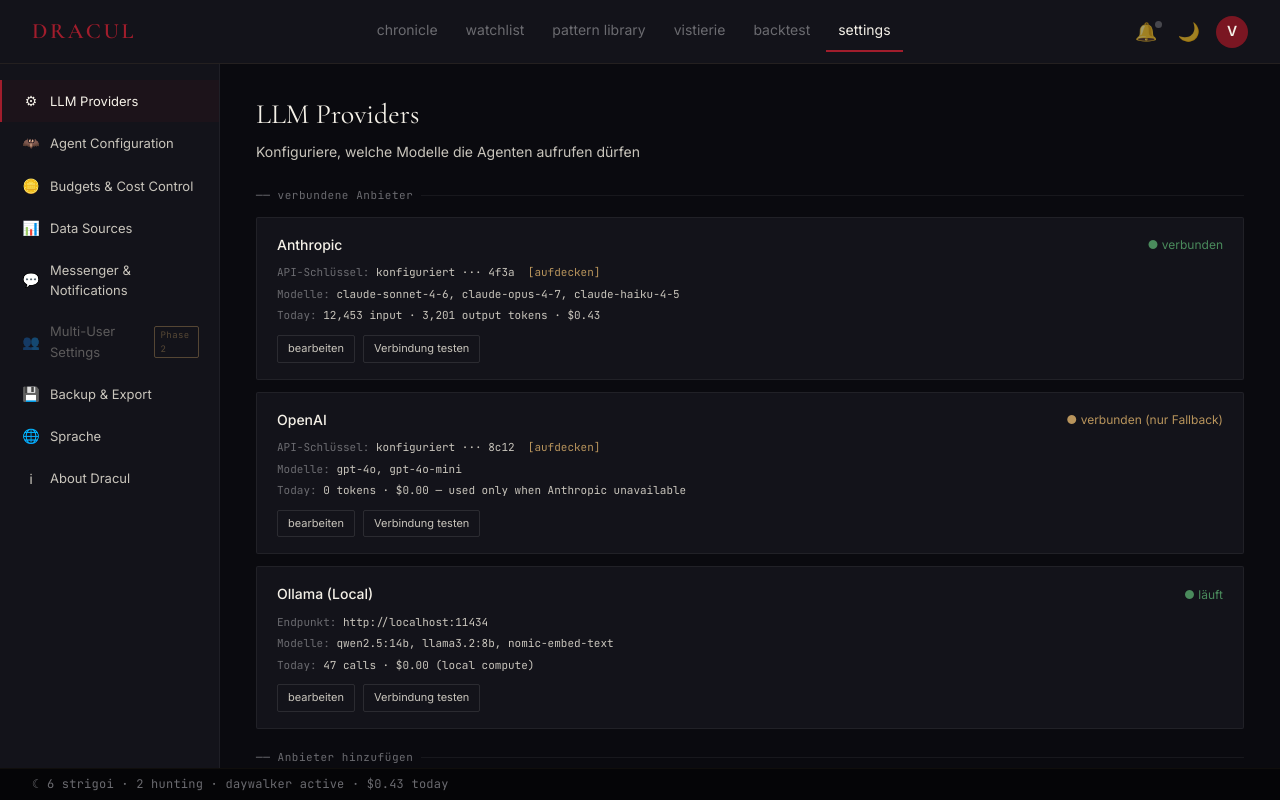
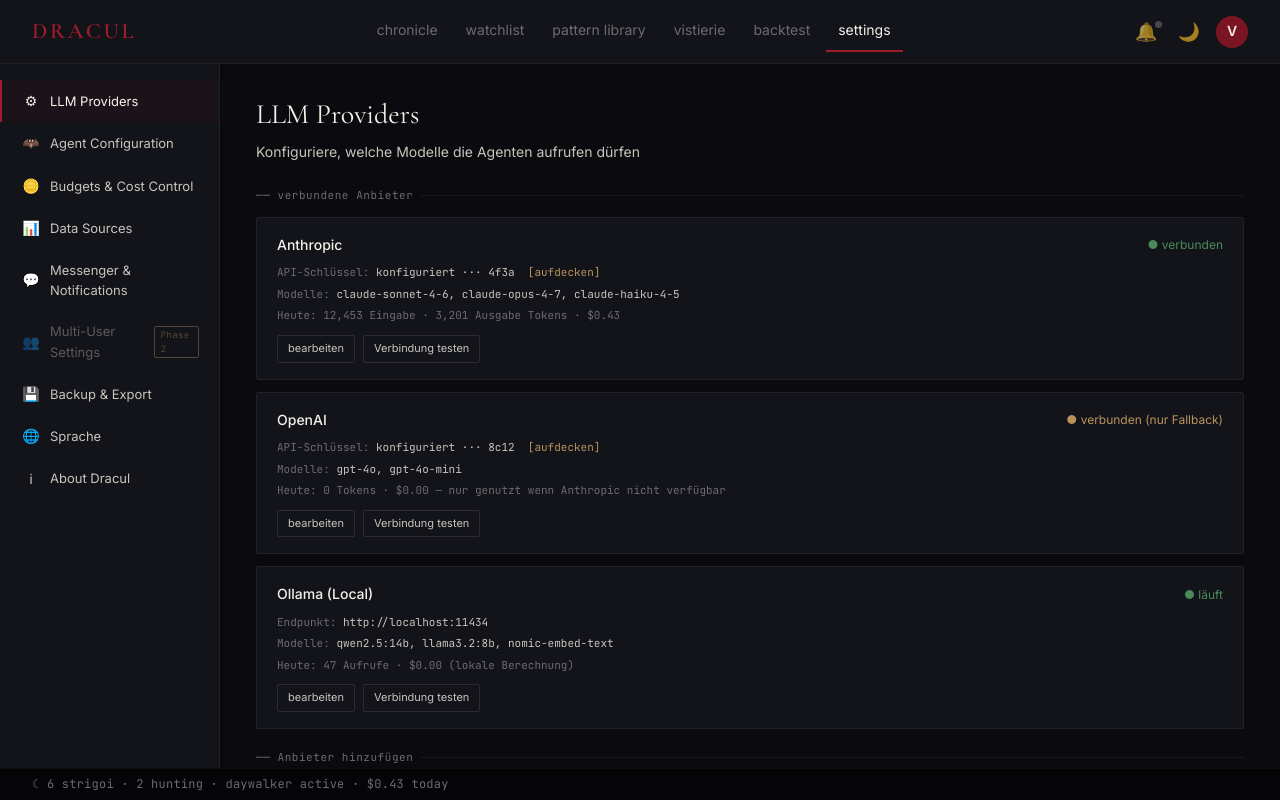
Before and after one commit to visterion/dracul, a Vue app in the folder chronicle/: page /settings in a window 1280 px wide. Built offline with nearby package versions, Linux system fonts and the light colour scheme.

Commit message:
i18n(settings,vistierie): wire prepared provider/budget/chart keys into templates

```diff
--- a/chronicle/src/views/SettingsView.vue
+++ b/chronicle/src/views/SettingsView.vue
@@ -67,13 +67,13 @@
 
           <div class="settings__provider-row">
             <template v-if="provider.status === 'local'">
-              Today: <span>{{ provider.callsToday ?? 0 }} calls · $0.00 (local compute)</span>
+              {{ t('settings.providers.todayLocal', { calls: provider.callsToday ?? 0 }) }}
             </template>
             <template v-else-if="provider.todayInputTokens === 0">
-              Today: <span>0 tokens · $0.00 — used only when Anthropic unavailable</span>
+              {{ t('settings.providers.todayZero') }}
             </template>
             <template v-else>
-              Today: <span>{{ provider.todayInputTokens.toLocaleString() }} input · {{ provider.todayOutputTokens.toLocaleString() }} output tokens · ${{ provider.todayCostUsd.toFixed(2) }}</span>
+              {{ t('settings.providers.todayUsage', { input: provider.todayInputTokens.toLocaleString(), output: provider.todayOutputTokens.toLocaleString(), cost: provider.todayCostUsd.toFixed(2) }) }}
             </template>
           </div>
 
@@ -110,14 +110,14 @@
               <label class="settings__budget-label">{{ t('settings.budgets.dailyCap') }}</label>
               <input class="settings__budget-input" v-model="tenantEdit.dailyCapUsd" placeholder="∞" />
               <div class="settings__budget-usage">
-                used: ${{ (budgetData.tenant.dailyUsageMicros / 1_000_000).toFixed(4) }}
+                {{ t('settings.budgets.used', { amount: (budgetData.tenant.dailyUsageMicros / 1_000_000).toFixed(4) }) }}
               </div>
             </div>
             <div class="settings__budget-field">
               <label class="settings__budget-label">{{ t('settings.budgets.monthlyCap') }}</label>
               <input class="settings__budget-input" v-model="tenantEdit.monthlyCapUsd" placeholder="∞" />
               <div class="settings__budget-usage">
-                used: ${{ (budgetData.tenant.monthlyUsageMicros / 1_000_000).toFixed(2) }}
+                {{ t('settings.budgets.used', { amount: (budgetData.tenant.monthlyUsageMicros / 1_000_000).toFixed(2) }) }}
               </div>
             </div>
             <div class="settings__budget-field">
--- a/chronicle/src/views/VistierieView.vue
+++ b/chronicle/src/views/VistierieView.vue
@@ -141,7 +141,7 @@ const avgPerDay = computed(() => {
 })
 
 const chartSeries = computed(() => [{
-  name: 'Daily Spend',
+  name: t('vistierie.sections.dailySpend'),
   data: (data.value?.dailySpend30d ?? []).map(e => ({ x: e.date, y: e.totalUsd })),
 }])
 
```
